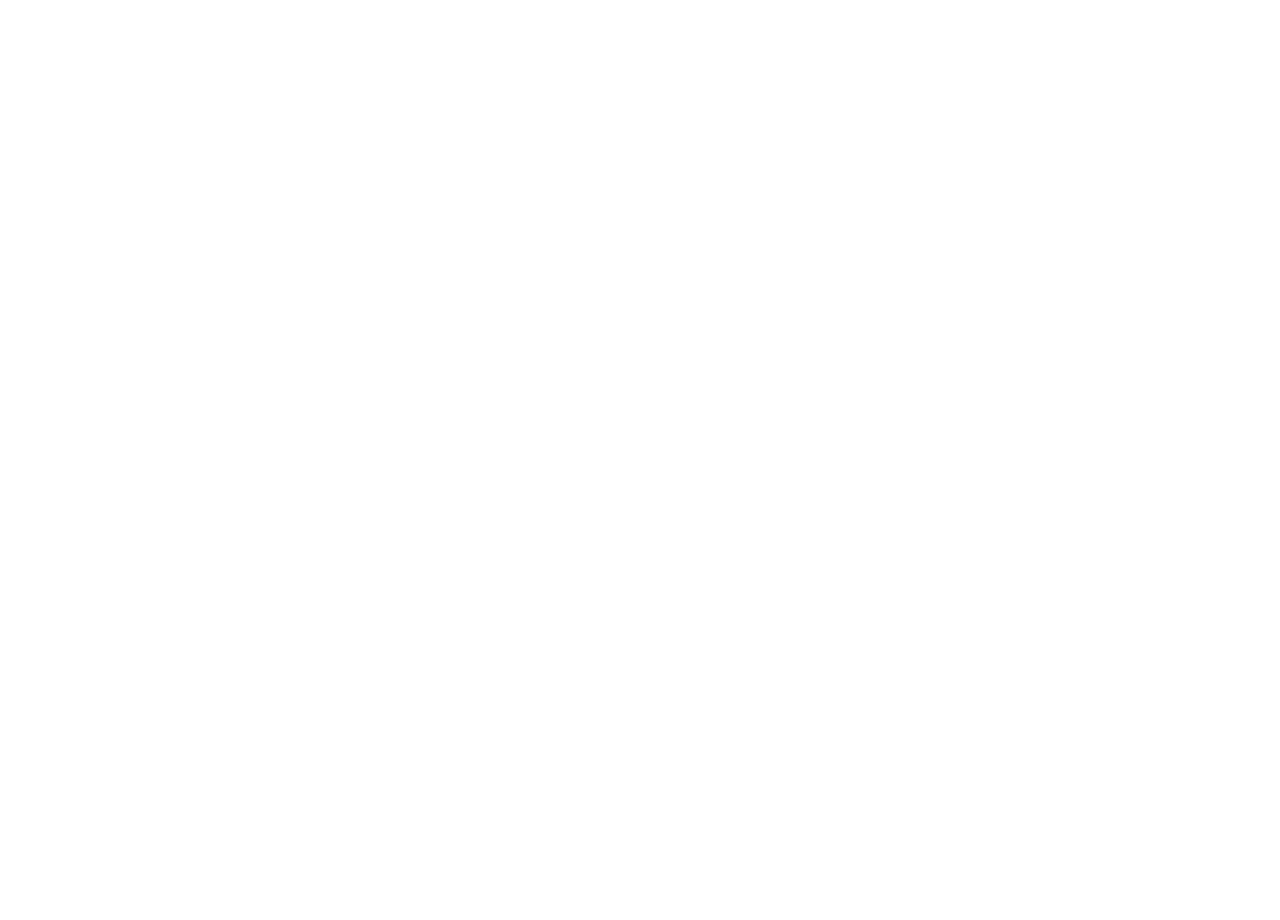
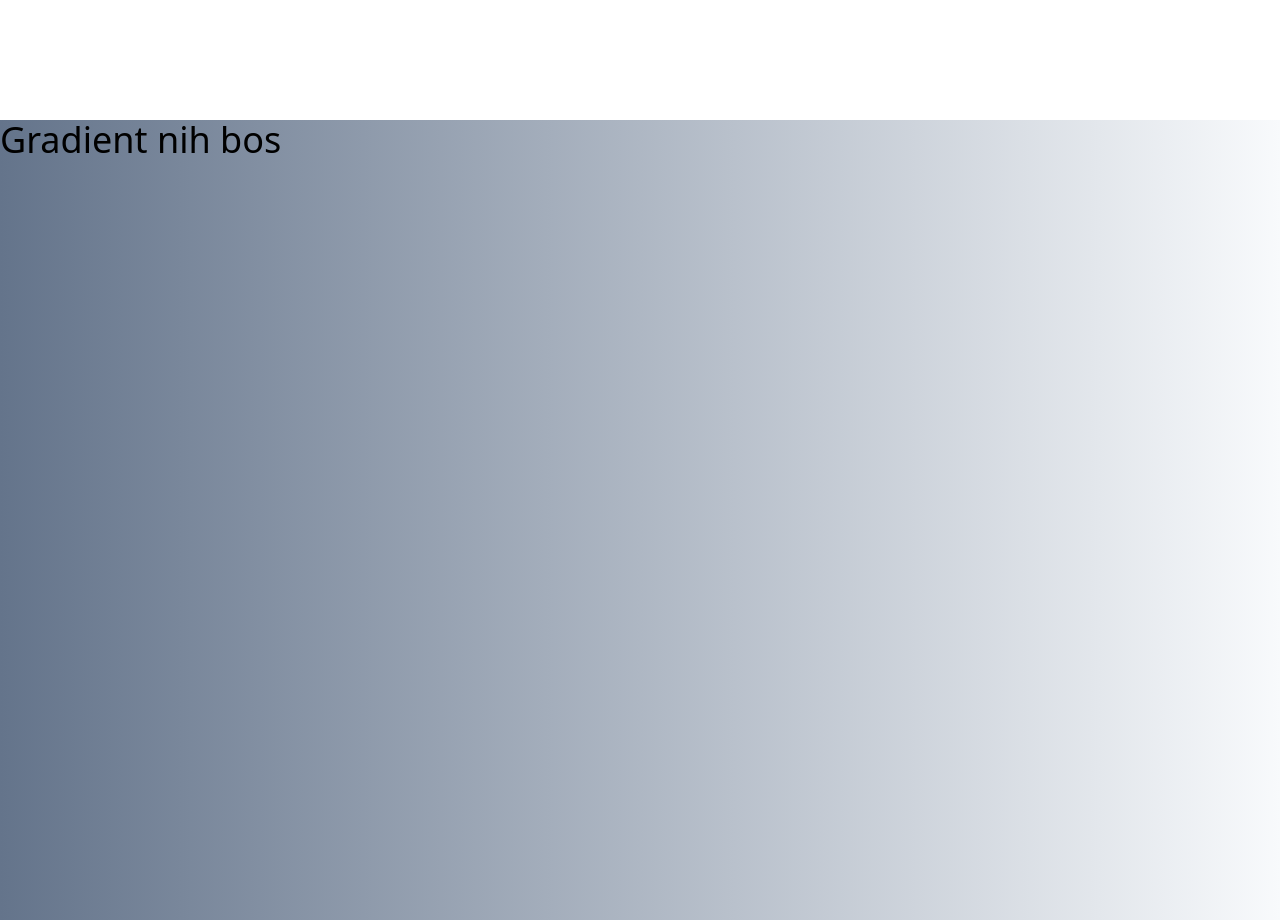
Before and after one commit to faldibule/vite-app, a React (Vite) app: page / in a window 1280 px wide. Shown: the part 680-1600 px from the top of the page. Before the commit the page ends 800 px from the top, so only its background shows below. Built offline with nearby package versions, Linux system fonts and the light colour scheme.

Commit message:
Add: Testing Tailwind color

```diff
--- a/src/Pages/Welocome.jsx
+++ b/src/Pages/Welocome.jsx
@@ -12,6 +12,9 @@
                     Home
                 </Link>
             </div>
+            <div className='w-full min-h-screen bg-gradient-to-r from-slate-500 to-slate-50'>
+                <p className='text-4xl m-auto'>Gradient nih bos</p>
+            </div>
         </div>
     );
 };
```
